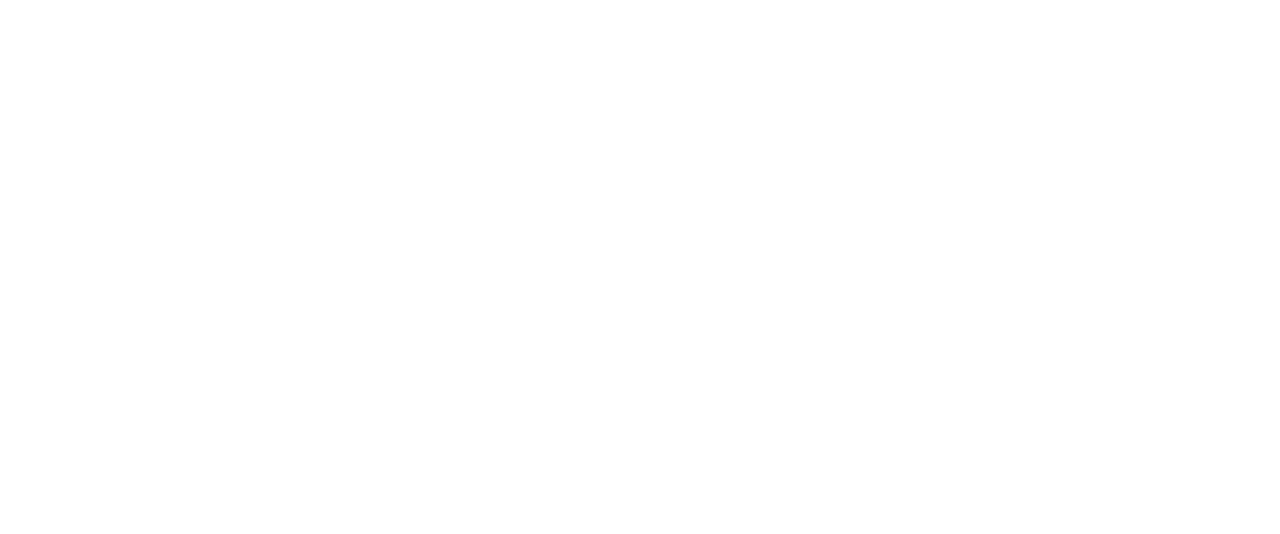
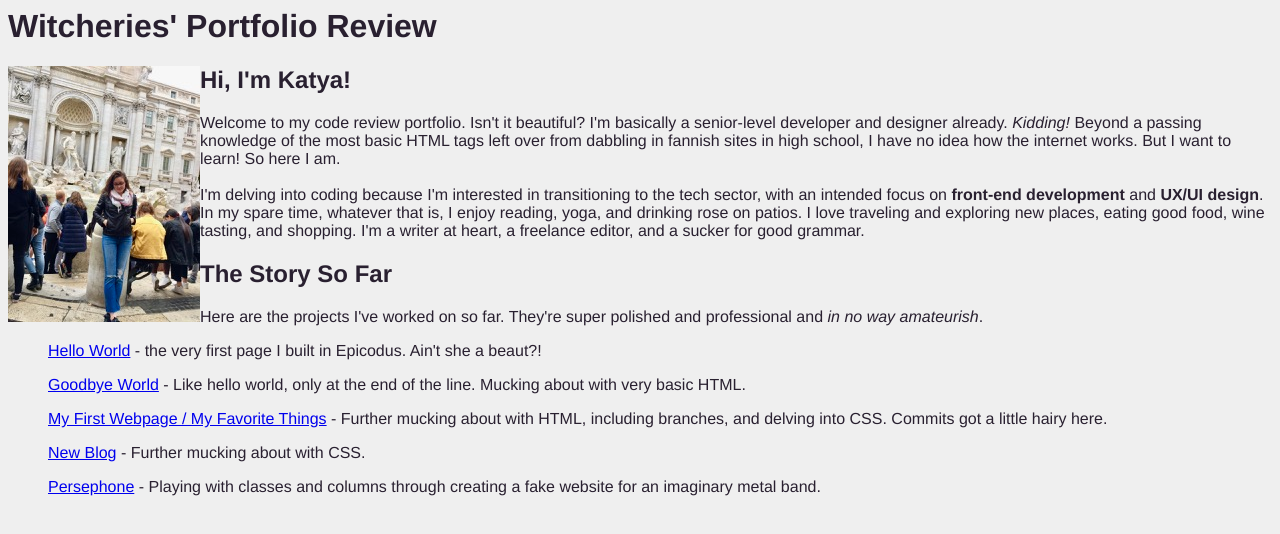
Before and after one commit to witcheries/epicodus-portfolio, a plain HTML site: page index.html in a window 1280 px wide. Drawn offline with Linux system fonts and the light colour scheme.

Commit message:
hopefully save all recent changes for next push

```diff
--- a/CSS/styles.css
+++ b/CSS/styles.css
@@ -0,0 +1,9 @@
+body {
+  font-family: helvetica;
+  background-color: #efefef;
+  color: #292030;
+}
+
+img {
+  float: left;
+}
--- a/index.html
+++ b/index.html
@@ -1,10 +1,30 @@
 <!<!DOCTYPE html>
 <html>
   <head>
-    <title>Katya's Portfolio</title>
+    <link href="css/styles.css" rel="stylesheet" type="text/css">
+    <title>Witcheries' Portfolio</title>
   </head>
 
   <body>
+    <h1>Witcheries' Portfolio Review</h1>
 
+    <img src="Images/italy.jpg">
+    <h2>Hi, I'm Katya!</h2>
+    <p>
+      Welcome to my code review portfolio. Isn't it beautiful? I'm basically a senior-level developer and designer already. <em>Kidding!</em> Beyond a passing knowledge of the most basic HTML tags left over from dabbling in fannish sites in high school, I have no idea how the internet works. But I want to learn! So here I am.
+      <br><br>
+      I'm delving into coding because I'm interested in transitioning to the tech sector, with an intended focus on <strong>front-end development</strong> and <strong>UX/UI design</strong>. In my spare time, whatever that is, I enjoy reading, yoga, and drinking rose on patios. I love traveling and exploring new places, eating good food, wine tasting, and shopping. I'm a writer at heart, a freelance editor, and a sucker for good grammar.
+    </p>
+
+      <h2>The Story So Far</h2>
+      <p>
+      Here are the projects I've worked on so far. They're super polished and professional and <em>in no way amateurish</em>.
+      <br>
+      <ul><a href="https://github.com/witcheries/hello-world">Hello World</a> - the very first page I built in Epicodus. Ain't she a beaut?!</ul>
+      <ul><a href="https://github.com/witcheries/goodbye-world">Goodbye World</A> - Like hello world, only at the end of the line. Mucking about with very basic HTML.</ul>
+      <ul><a href="https://github.com/witcheries/my-first-webpage">My First Webpage / My Favorite Things</a> - Further mucking about with HTML, including branches, and delving into CSS. Commits got a little hairy here.</ul>
+      <ul><a href="https://github.com/witcheries/new-blog">New Blog</a> - Further mucking about with CSS.</ul>
+      <ul><a href="https://github.com/witcheries/persephone">Persephone</a> - Playing with classes and columns through creating a fake website for an imaginary metal band.</ul>
+    </p>
   </body>
 </html>
```
Also changed, not shown: 2 other files.
